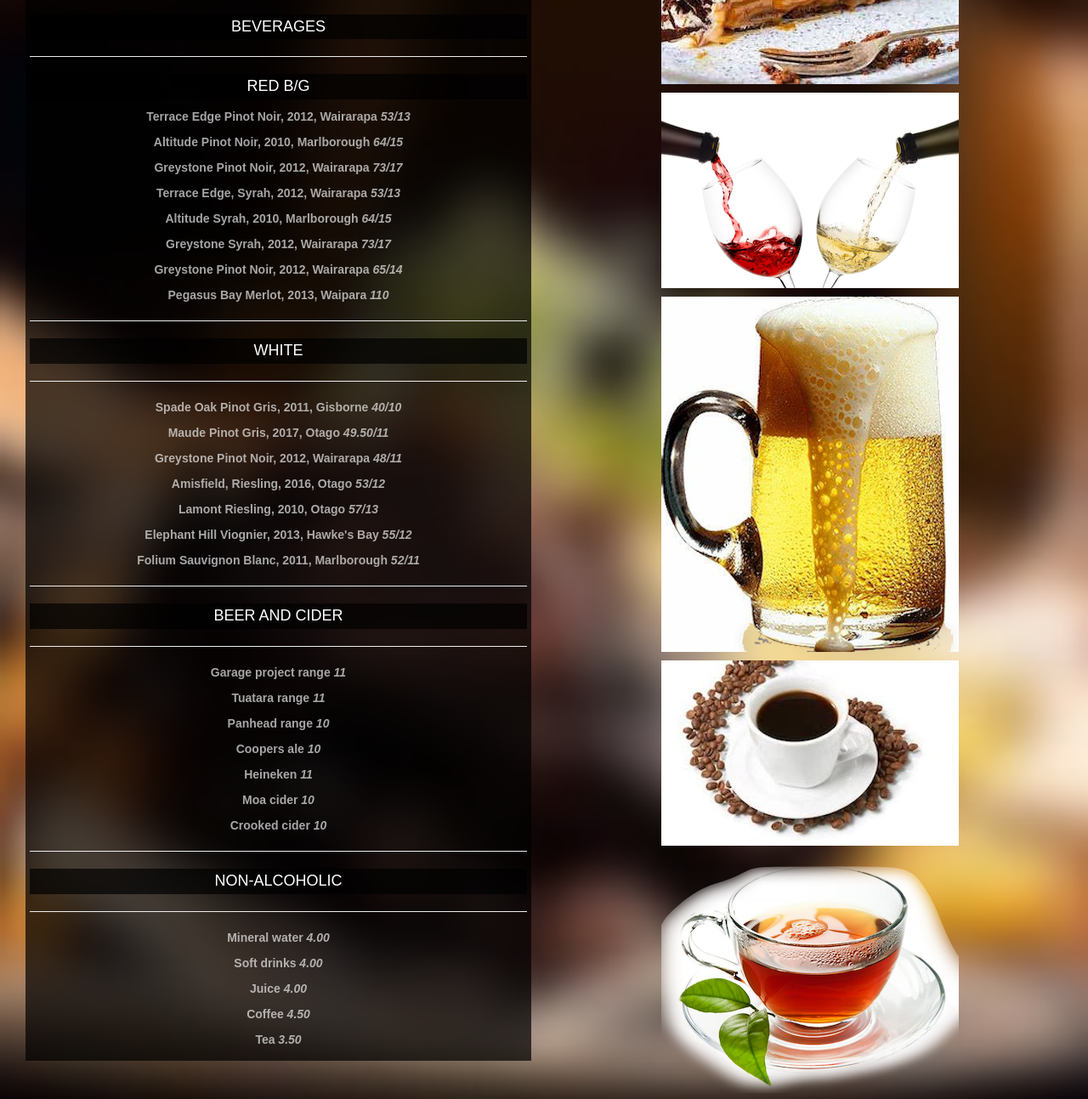
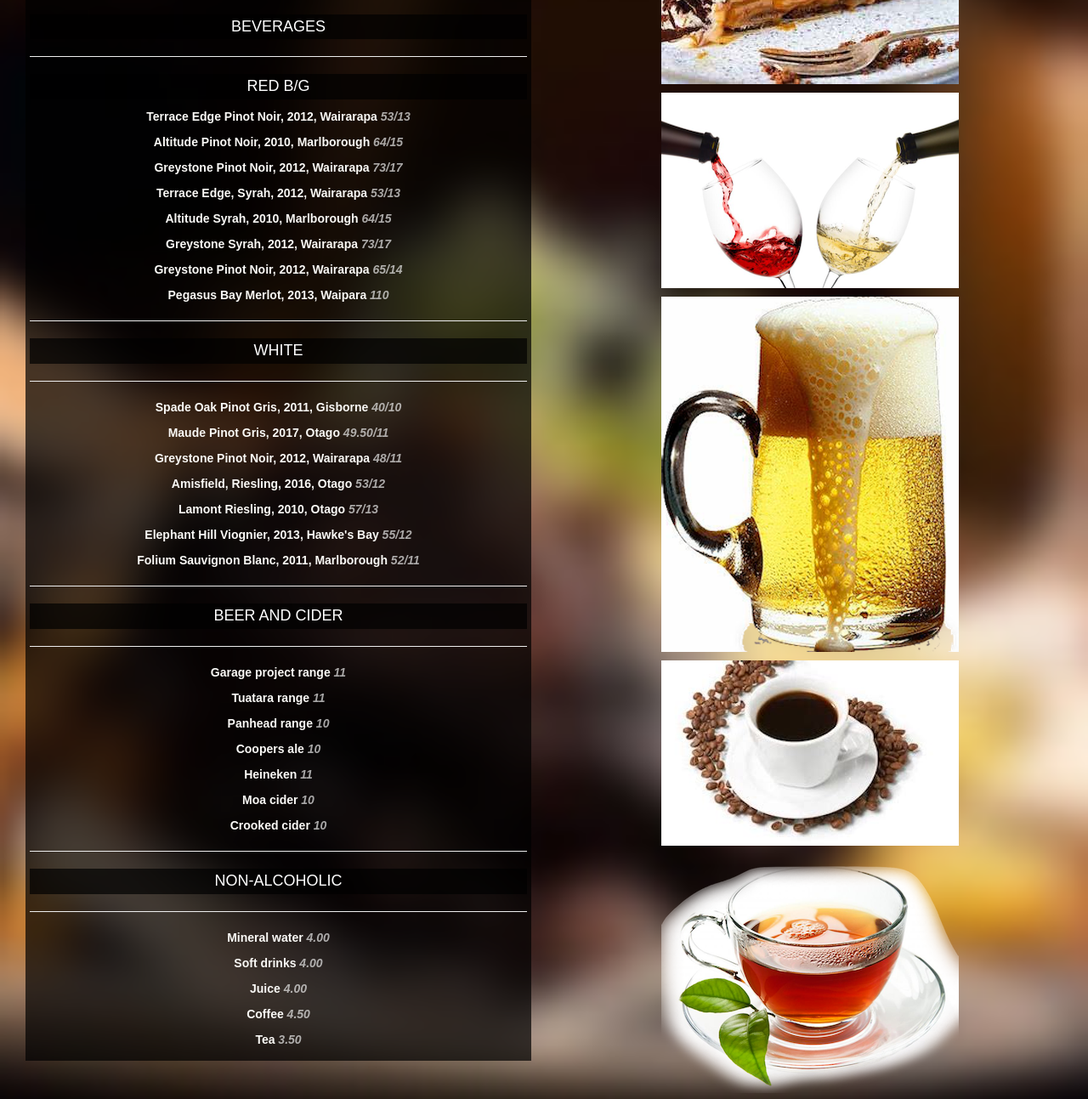
Before and after one commit to JuPretor/TheHaukai, a plain HTML site: page menu.html in a window 1280 px wide. Shown: the part 1562-2855 px from the top of the page at 85% size. Drawn offline with nearby package versions, Linux system fonts and the light colour scheme.

Commit message:
White color on wine descriptions

```diff
--- a/menu.html
+++ b/menu.html
@@ -67,7 +67,6 @@
             </div>
         </div>
     </div>
- <div> <!--2-->
 </header>
 <main>
 <div class="bg-image-booking">
@@ -75,10 +74,8 @@
 
         <h4>Ready for <a class="on-top" href="./reservations.html">reservations?</a> Have a look at Bay of Plenty <a class="on-top" href="./contact.html">contact and location</a> information.</h4>
         <hr>
-   <!-- <div class="row content " > --a-->
-
-        <div class="col-sm-6">
-            <div class="dark-back">
+    <div class="col-sm-6">
+        <div class="dark-back">
         <h4>APPETIZERS</h4>
 
         <hr>
@@ -137,57 +134,52 @@
         <h4>BEVERAGES</h4>
         <hr>
         <h4>RED B/G</h4>
-        <p class="menuDesc">Terrace Edge Pinot Noir, 2012, Wairarapa<span class="menuItemPrice"> 53/13</span></p>
-        <p class="menuDesc">Altitude Pinot Noir, 2010, Marlborough<span class="menuItemPrice"> 64/15</span></p>
-        <p class="menuDesc">Greystone Pinot Noir, 2012, Wairarapa<span class="menuItemPrice"> 73/17</span></p>
-        <p class="menuDesc">Terrace Edge, Syrah, 2012, Wairarapa<span class="menuItemPrice"> 53/13</span></p>
-        <p class="menuDesc">Altitude Syrah, 2010, Marlborough<span class="menuItemPrice"> 64/15</span></p>
-        <p class="menuDesc">Greystone Syrah, 2012, Wairarapa<span class="menuItemPrice"> 73/17</span></p>
-        <p class="menuDesc">Greystone Pinot Noir, 2012, Wairarapa<span class="menuItemPrice"> 65/14</span></p>
-        <p class="menuDesc">Pegasus Bay Merlot, 2013, Waipara<span class="menuItemPrice"> 110</span></p>
+        <p class="menuItem">Terrace Edge Pinot Noir, 2012, Wairarapa<span class="menuItemPrice"> 53/13</span></p>
+        <p class="menuItem">Altitude Pinot Noir, 2010, Marlborough<span class="menuItemPrice"> 64/15</span></p>
+        <p class="menuItem">Greystone Pinot Noir, 2012, Wairarapa<span class="menuItemPrice"> 73/17</span></p>
+        <p class="menuItem">Terrace Edge, Syrah, 2012, Wairarapa<span class="menuItemPrice"> 53/13</span></p>
+        <p class="menuItem">Altitude Syrah, 2010, Marlborough<span class="menuItemPrice"> 64/15</span></p>
+        <p class="menuItem">Greystone Syrah, 2012, Wairarapa<span class="menuItemPrice"> 73/17</span></p>
+        <p class="menuItem">Greystone Pinot Noir, 2012, Wairarapa<span class="menuItemPrice"> 65/14</span></p>
+        <p class="menuItem">Pegasus Bay Merlot, 2013, Waipara<span class="menuItemPrice"> 110</span></p>
         <hr>
         <h4>WHITE</h4>
         <hr>
-        <p class="menuDesc">Spade Oak Pinot Gris, 2011, Gisborne<span class="menuItemPrice"> 40/10</span></p>
-        <p class="menuDesc">Maude Pinot Gris, 2017, Otago<span class="menuItemPrice"> 49.50/11</span></p>
-        <p class="menuDesc">Greystone Pinot Noir, 2012, Wairarapa<span class="menuItemPrice"> 48/11</span></p>
-        <p class="menuDesc">Amisfield, Riesling, 2016, Otago<span class="menuItemPrice"> 53/12</span></p>
-        <p class="menuDesc">Lamont Riesling, 2010, Otago<span class="menuItemPrice"> 57/13</span></p>
-        <p class="menuDesc">Elephant Hill Viognier, 2013, Hawke&#39;s Bay<span class="menuItemPrice"> 55/12</span></p>
-        <p class="menuDesc">Folium Sauvignon Blanc, 2011, Marlborough<span class="menuItemPrice"> 52/11</span></p>
+        <p class="menuItem">Spade Oak Pinot Gris, 2011, Gisborne<span class="menuItemPrice"> 40/10</span></p>
+        <p class="menuItem">Maude Pinot Gris, 2017, Otago<span class="menuItemPrice"> 49.50/11</span></p>
+        <p class="menuItem">Greystone Pinot Noir, 2012, Wairarapa<span class="menuItemPrice"> 48/11</span></p>
+        <p class="menuItem">Amisfield, Riesling, 2016, Otago<span class="menuItemPrice"> 53/12</span></p>
+        <p class="menuItem">Lamont Riesling, 2010, Otago<span class="menuItemPrice"> 57/13</span></p>
+        <p class="menuItem">Elephant Hill Viognier, 2013, Hawke&#39;s Bay<span class="menuItemPrice"> 55/12</span></p>
+        <p class="menuItem">Folium Sauvignon Blanc, 2011, Marlborough<span class="menuItemPrice"> 52/11</span></p>
 
         <hr>
         <h4>BEER AND CIDER</h4>
         <hr>
-        <p class="menuDesc">Garage project range<span class="menuItemPrice"> 11</span></p>
-        <p class="menuDesc">Tuatara range<span class="menuItemPrice"> 11</span></p>
-        <p class="menuDesc">Panhead range<span class="menuItemPrice"> 10</span></p>
-        <p class="menuDesc">Coopers ale<span class="menuItemPrice"> 10</span></p>
-        <p class="menuDesc">Heineken<span class="menuItemPrice"> 11</span></p>
-        <p class="menuDesc">Moa cider<span class="menuItemPrice"> 10</span></p>
-        <p class="menuDesc">Crooked cider<span class="menuItemPrice"> 10</span></p>
+        <p class="menuItem">Garage project range<span class="menuItemPrice"> 11</span></p>
+        <p class="menuItem">Tuatara range<span class="menuItemPrice"> 11</span></p>
+        <p class="menuItem">Panhead range<span class="menuItemPrice"> 10</span></p>
+        <p class="menuItem">Coopers ale<span class="menuItemPrice"> 10</span></p>
+        <p class="menuItem">Heineken<span class="menuItemPrice"> 11</span></p>
+        <p class="menuItem">Moa cider<span class="menuItemPrice"> 10</span></p>
+        <p class="menuItem">Crooked cider<span class="menuItemPrice"> 10</span></p>
         <hr>
         <h4>NON-ALCOHOLIC</h4>
         <hr>
-        <p class="menuDesc">Mineral water<span class="menuItemPrice"> 4.00</span></p>
-        <p class="menuDesc">Soft drinks<span class="menuItemPrice"> 4.00</span></p>
-        <p class="menuDesc">Juice<span class="menuItemPrice"> 4.00</span></p>
-        <p class="menuDesc">Coffee<span class="menuItemPrice"> 4.50</span></p>
-        <p class="menuDesc">Tea<span class="menuItemPrice"> 3.50</span></p>
+        <p class="menuItem">Mineral water<span class="menuItemPrice"> 4.00</span></p>
+        <p class="menuItem">Soft drinks<span class="menuItemPrice"> 4.00</span></p>
+        <p class="menuItem">Juice<span class="menuItemPrice"> 4.00</span></p>
+        <p class="menuItem">Coffee<span class="menuItemPrice"> 4.50</span></p>
+        <p class="menuItem">Tea<span class="menuItemPrice"> 3.50</span></p>
+        </div>
     </div>
-        </div>
 
-    <!--</div> --a-->
-    <!--<div class="row content " > --b-->
       <div class="col-sm-6">
         <p><img src="./images/starter1.jpg" alt="Starter 1"></p>
-
         <p><img src="./images/starter3.jpeg" alt="Starter 3"></p>
-
         <p><img src="./images/main1.jpg" alt="Main"></p>
         <p><img src="./images/main2.jpg" alt="Main"></p>
         <p><img src="./images/dessert2.jpg" alt="Dessert"></p>
-
         <p><img src="./images/dessert1.jpg" alt="Dessert"></p>
 
         <p><img src="./images/wine.png" alt="Wine"></p>
@@ -198,10 +190,10 @@
         <p><img src="./images/tea.png" alt="Coffee"></p>
         <p><img src="./images/soda.jpg" alt="Soda"></p>
       </div>
-    <!--</div> --b-->
+
   </div>
 </div>
-</div> <!--2-->
+</div>
 </main>
 <footer class="container-fluid text-center">
     <a href="https://facebook.com" class="fa fa-facebook" aria-label="Facebook"></a>
```
